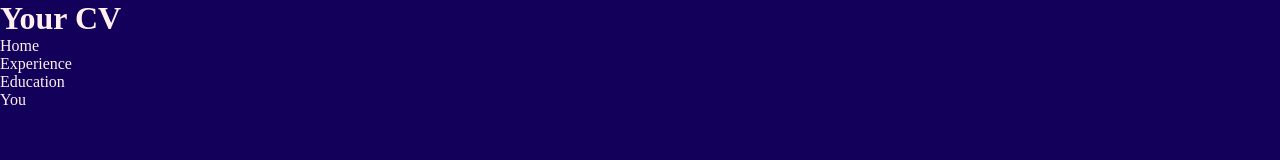
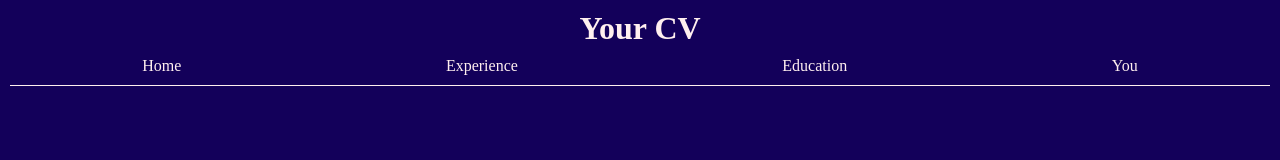
Before and after one commit to MBright90/cv-application, a React app: page / in a window 1280 px wide. Built offline with nearby package versions, Linux system fonts and the light colour scheme.

Commit message:
Add styles for header

```diff
--- a/src/style/style.css
+++ b/src/style/style.css
@@ -4,6 +4,7 @@
     margin: 0;
     padding: 0;
     text-decoration: none;
+    user-select: none;
 }
 
 .page-layout {
@@ -11,3 +12,27 @@
     color: #ffefef;
     min-height: 100vh;
 }
+
+header {
+    align-items: center;
+    display: flex;
+    flex-direction: column;
+    gap: 10px;
+    justify-content: center;
+    padding: 10px;
+}
+
+header h1 {
+    text-align: center;
+}
+
+header > nav {
+    border-bottom: 1px solid #ffefef;
+    padding-bottom: 10px;
+    width: 100%;
+}
+
+header ul {
+    display: flex;
+    justify-content: space-around;
+}
```
